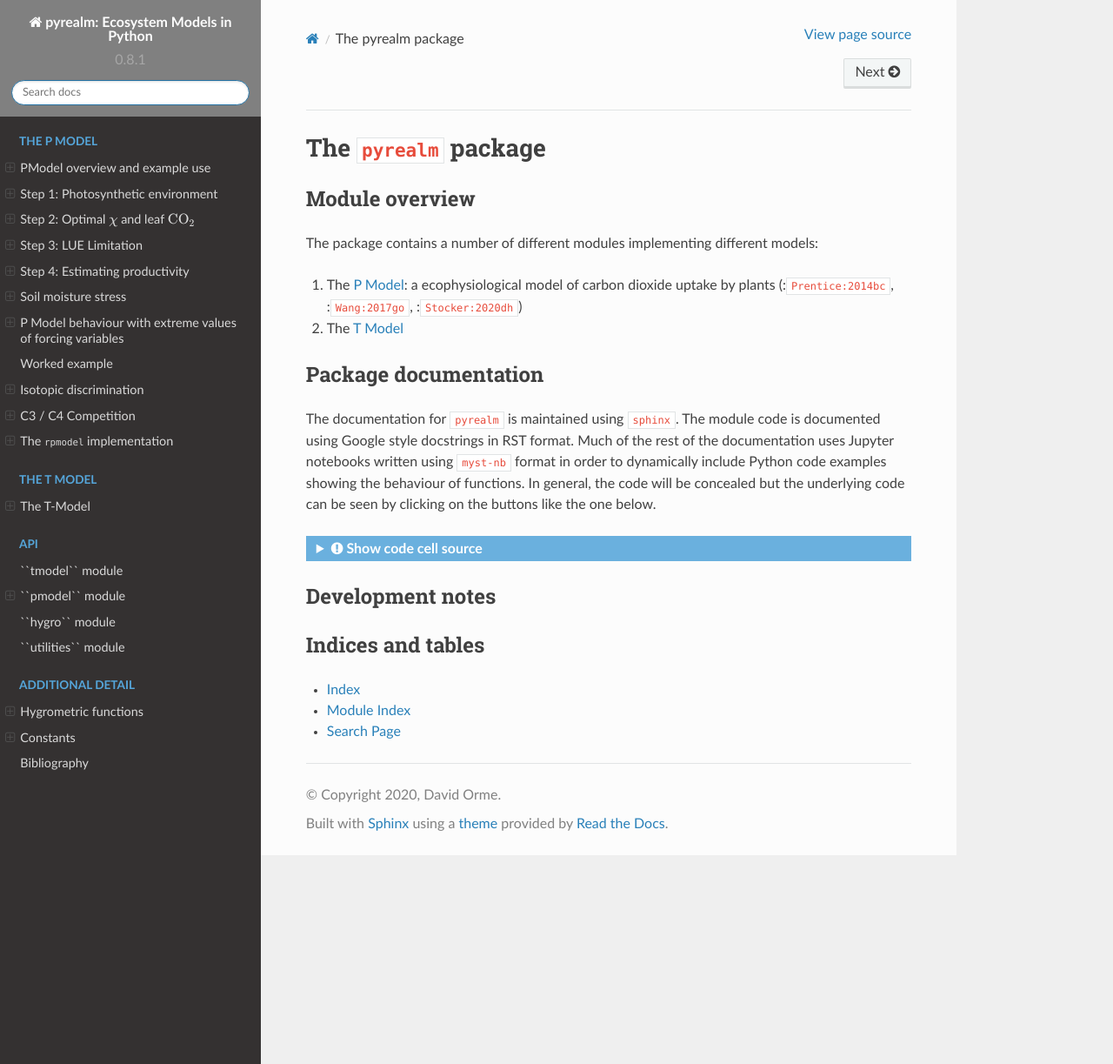
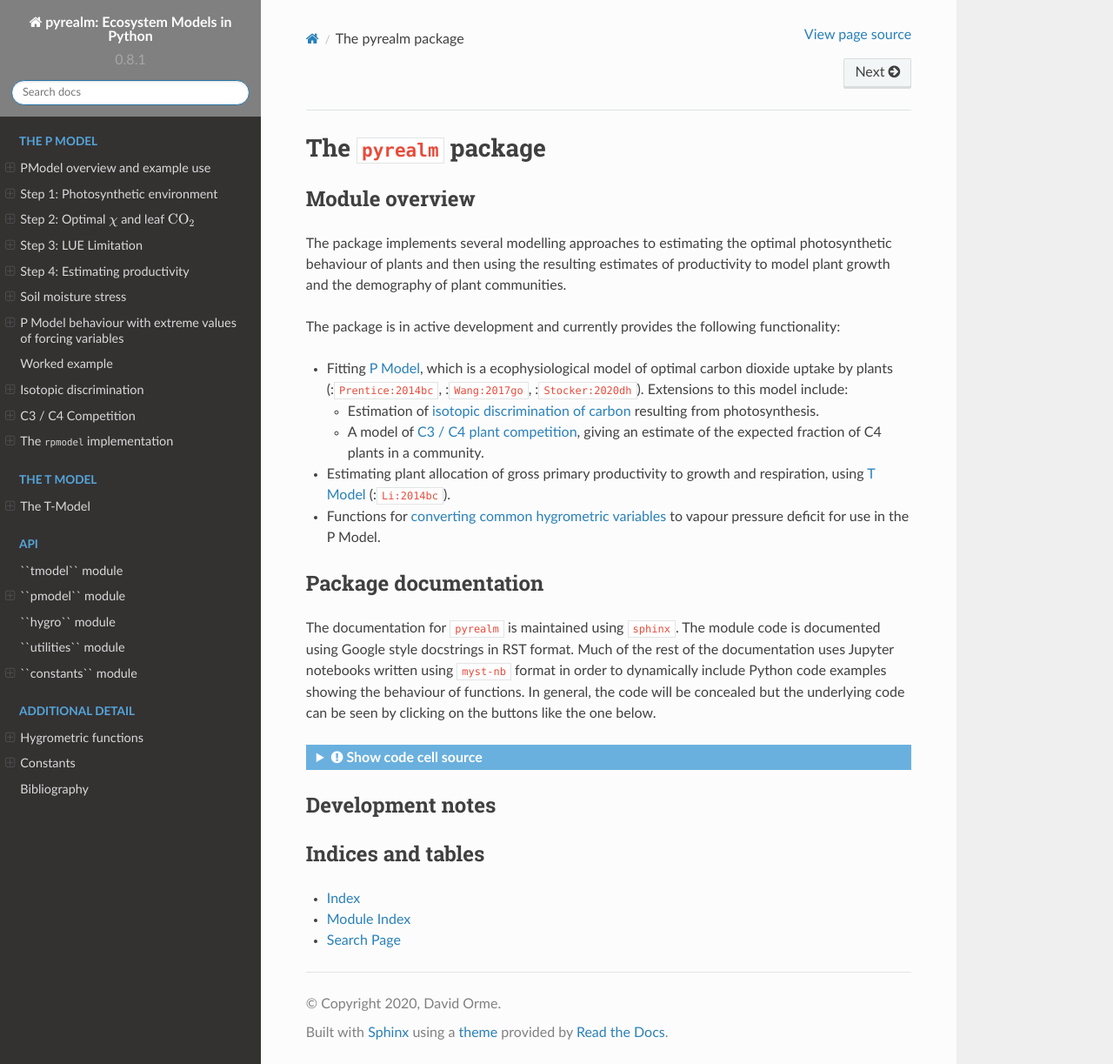
Before and after one commit to ImperialCollegeLondon/pyrealm, a Sphinx documentation site: the page built from docs/source/index.md, in a window 1280 px wide and 1223 px high. Shown: the whole window at 87% size. Built offline with Sphinx 7.4.7 and the Read the Docs theme 2.0.0, drawn with Linux system fonts in a browser that asks for light colours; cross-references to code outside the pages are shown as plain code.

Commit message:
Updated index.md text

````diff
--- a/docs/source/index.md
+++ b/docs/source/index.md
@@ -14,11 +14,25 @@ kernelspec:
 
 ## Module overview
 
-The package contains a number of different modules implementing different models:
+The package implements several modelling approaches to estimating the optimal
+photosynthetic behaviour of plants and then using the resulting estimates of
+productivity to model plant growth and the demography of plant communities.
 
-1. The [P Model](pmodel/pmodel): a ecophysiological model of carbon dioxide
-   uptake by plants (:{cite}`Prentice:2014bc`, :{cite}`Wang:2017go`, :{cite}`Stocker:2020dh`)
-2. The [T Model](tmodel/tmodel)
+The package is in active development and currently provides the following functionality:
+
+* Fitting [P Model](pmodel/pmodel), which is a ecophysiological model of optimal carbon
+  dioxide uptake by plants (:{cite}`Prentice:2014bc`, :{cite}`Wang:2017go`,
+  :{cite}`Stocker:2020dh`). Extensions to this model include:
+
+  * Estimation of [isotopic discrimination of
+    carbon](pmodel/isotopic_discrimination.md) resulting from photosynthesis.
+  * A model of [C3 / C4 plant competition](pmodel/c3c4model), giving an estimate of
+    the expected fraction of C4 plants in a community.
+
+* Estimating plant allocation of gross primary productivity to growth and respiration,
+  using [T Model](tmodel/tmodel) (:{cite}`Li:2014bc`).
+* Functions for [converting common hygrometric variables](./hygro) to vapour pressure
+  deficit for use in the P Model.
 
 ## Package documentation
 
@@ -75,6 +89,7 @@ clicking on the buttons like the one below.
   ``pmodel`` module <api/pmodel_api.md>
   ``hygro`` module <api/hygro_api.md>
   ``utilities`` module <api/utilities_api.md>
+  ``constants`` module <api/constants_api.md>
 ```
 
 ```{eval-rst}
````
